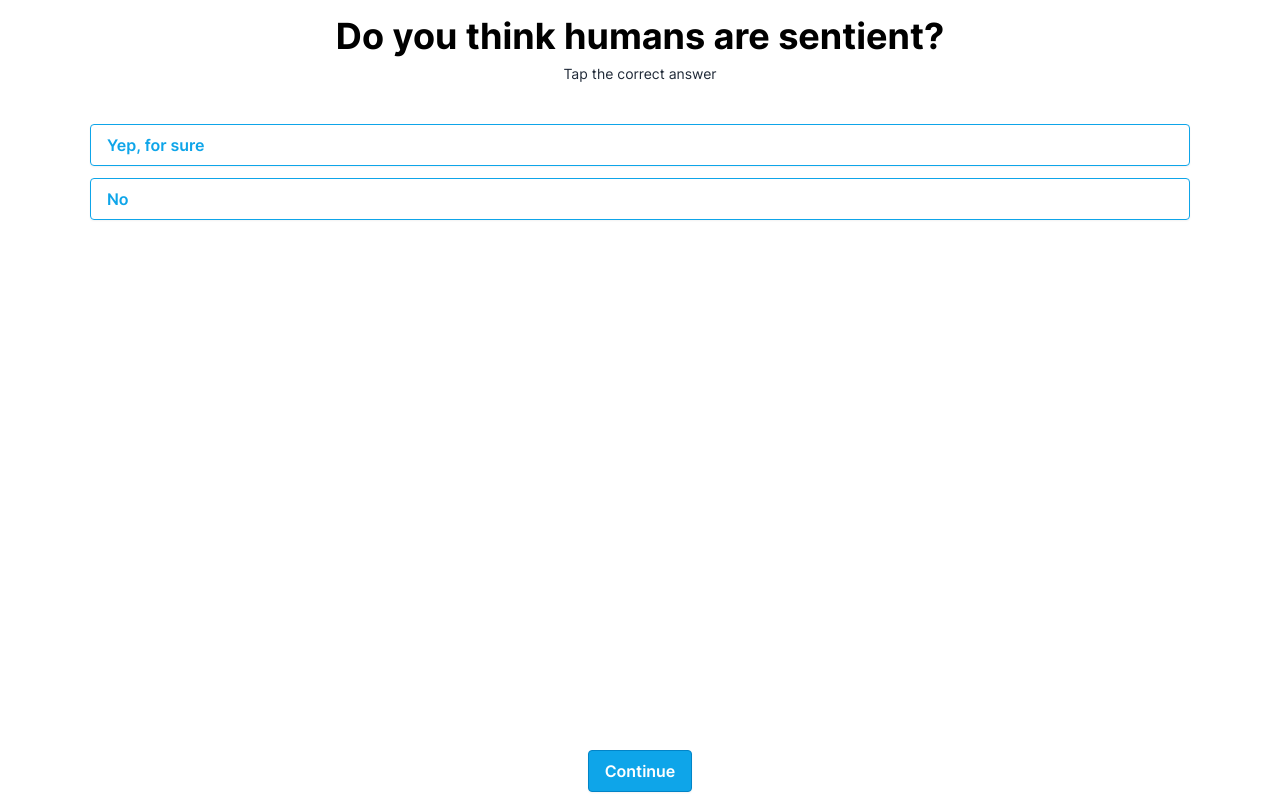
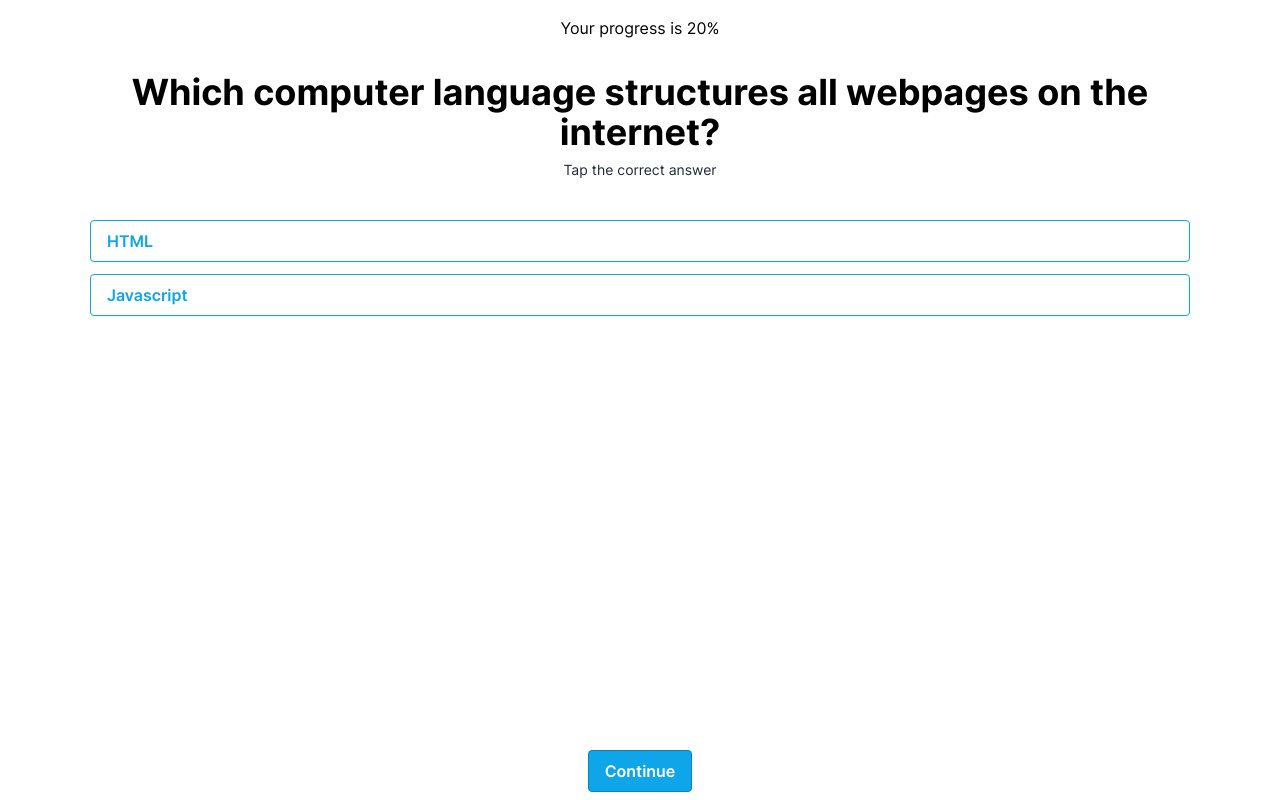
Before and after one commit to mwufi/literate-giggle, a Next.js app: page / in a window 1280 px wide. Built offline with nearby package versions, Linux system fonts and the light colour scheme.

Commit message:
add menu

```diff
--- a/src/pages/index.tsx
+++ b/src/pages/index.tsx
@@ -33,8 +33,12 @@ const qq = [
   },
 ];
 
+const Menu: React.FC<{ progress: number }> = ({ progress }) => (
+  <div className='p-4 text-center'>Your progress is {progress * 100}%</div>
+);
+
 export default function HomePage() {
-  const { question, choices } = qq[0];
+  const { question, choices } = qq[1];
   return (
     <Layout>
       <Seo templateTitle='Home' />
@@ -42,6 +46,7 @@ export default function HomePage() {
       <main>
         <section className='bg-white'>
           <div className='layout flex min-h-screen flex-col items-center justify-start text-center'>
+            <Menu progress={0.2} />
             <h1 className='mt-4'>{question}</h1>
             <p className='mt-2 text-sm text-gray-800'>Tap the correct answer</p>
 
```
